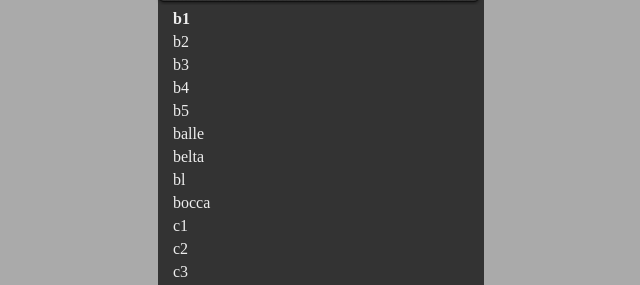
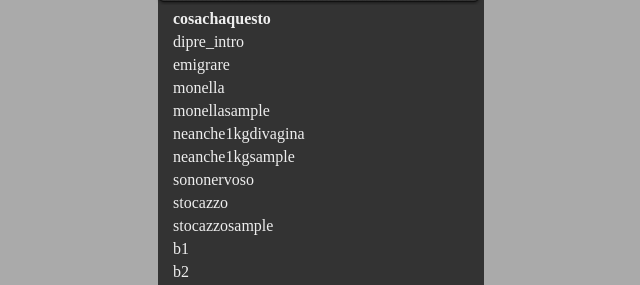
Before and after one commit to simon387/ts-bot-web, a plain HTML site: page index.html in a window 1280 px wide. Shown: the part 207-492 px from the top of the page, without its empty margins (284-924 px from the left). Drawn offline with Linux system fonts and the light colour scheme.

Commit message:
added_dipre

```diff
--- a/index.html
+++ b/index.html
@@ -33,6 +33,16 @@
 		<div class="tracker"></div>
 	</div>
 	<ul class="playlist hidden">
+		<li audiourl='cosachaquesto.mp3' cover='cover1.jpg' artist='DIPRE'>cosachaquesto</li>
+		<li audiourl='dipre_intro.mp3' cover='cover1.jpg' artist='DIPRE'>dipre_intro</li>
+		<li audiourl='emigrare.mp3' cover='cover1.jpg' artist='DIPRE'>emigrare</li>
+		<li audiourl='monella.mp3' cover='cover1.jpg' artist='DIPRE'>monella</li>
+		<li audiourl='monellasample.mp3' cover='cover1.jpg' artist='DIPRE'>monellasample</li>
+		<li audiourl='neanche1kgdivagina.mp3' cover='cover1.jpg' artist='DIPRE'>neanche1kgdivagina</li>
+		<li audiourl='neanche1kgsample.mp3' cover='cover1.jpg' artist='DIPRE'>neanche1kgsample</li>
+		<li audiourl='sononervoso.mp3' cover='cover1.jpg' artist='DIPRE'>sononervoso</li>
+		<li audiourl='stocazzo.mp3' cover='cover1.jpg' artist='DIPRE'>stocazzo</li>
+		<li audiourl='stocazzosample.mp3' cover='cover1.jpg' artist='DIPRE'>stocazzosample</li>
 		<li audiourl='b1.mp3' cover='cover1.jpg' artist='TS-BOT'>b1</li>
 		<li audiourl='b2.mp3' cover='cover1.jpg' artist='TS-BOT'>b2</li>
 		<li audiourl='b3.mp3' cover='cover1.jpg' artist='TS-BOT'>b3</li>
```
Also changed, not shown: changelog.txt, docs/dipre.txt (added), 10 other files.
